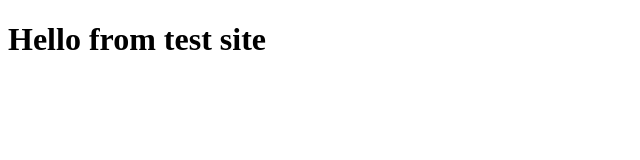
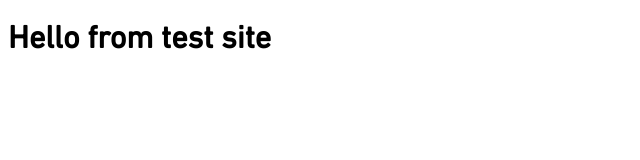
Before and after one commit to kensykora/xamarin-forms-5962, a plain HTML site: page index.html in a window 1280 px wide. Shown: the whole page, without its empty margins (0-640 px from the left). Drawn offline with Linux system fonts and the light colour scheme; files that its build step writes are made by us from their sources; the site is published under a folder, as on GitHub Pages, so addresses that start at the root find nothing.

Commit message:
Remove unnecessary path

```diff
--- a/index.html
+++ b/index.html
@@ -1,7 +1,7 @@
 <!DOCTYPE html>
 <html lang="en">
     <head>
-        <link href="/test/index.css" rel="stylesheet" />
+        <link href="index.css" rel="stylesheet" />
     </head>
     <body>
         <h1>Hello from test site</h1>
```
